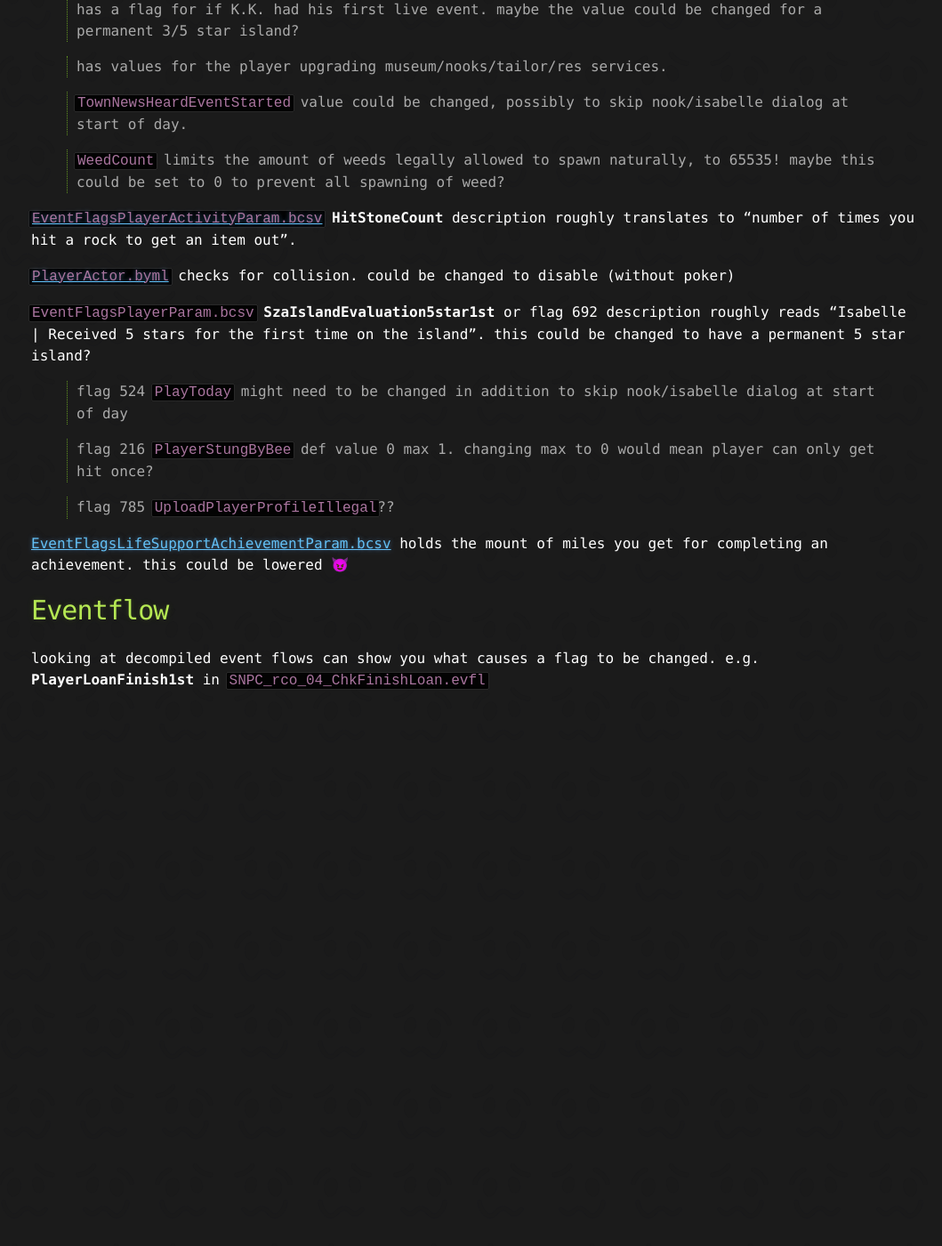
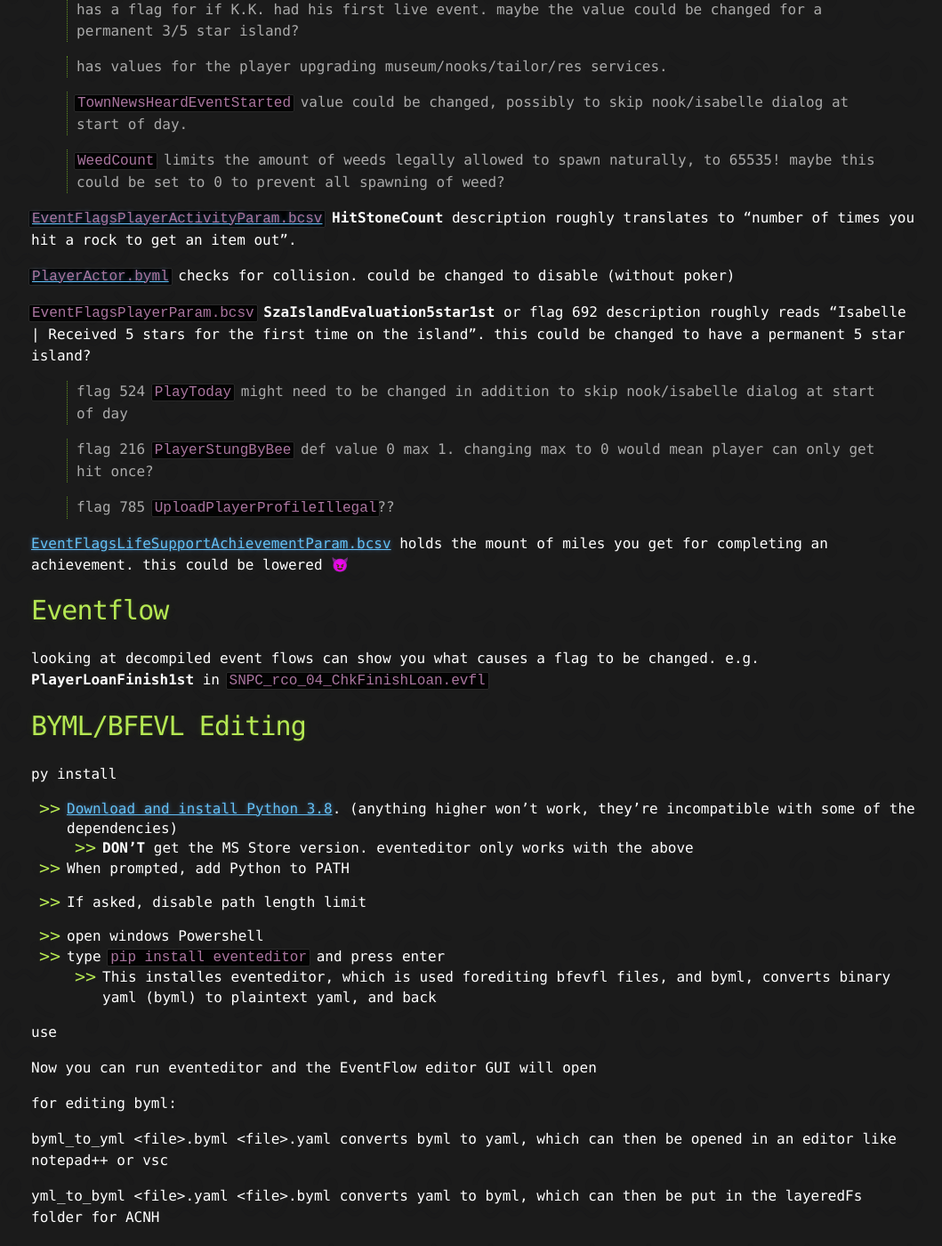
Before and after one commit to inconsistent-dg/AC-Modding, a Jekyll site: the page built from ACNH/mods/slay.md, in a window 1280 px wide and 1400 px high, scrolled down 1023 px. Shown: the whole window at 89% size, without its empty margins (105-1164 px from the left). Built offline with Jekyll 4.4.1, drawn with Linux system fonts in a browser that asks for light colours; our own code applies the rules of GitHub Pages for plain Markdown files; before the commit the page ends 1820 px from its top, so only the background shows below that.

Commit message:
BYML/BFEVL editing
but will be worked on later for its own page (to add screenshots and more)

```diff
--- a/ACNH/mods/slay.md
+++ b/ACNH/mods/slay.md
@@ -58,3 +58,26 @@ EventFlagsHouseParam.bcsv
 # Eventflow
 
 looking at decompiled event flows can show you what causes a flag to be changed. e.g. **PlayerLoanFinish1st** in `SNPC_rco_04_ChkFinishLoan.evfl`
+
+# BYML/BFEVL Editing
+
+py install
+
+- [Download and install Python 3.8](https://www.python.org/ftp/python/3.8.6/python-3.8.6-amd64.exe). (anything higher won't work, they're incompatible with some of the dependencies)
+  - **DON'T** get the MS Store version. eventeditor only works with the above
+- When prompted, add Python to PATH
+- If asked, disable path length limit
+
+- open windows Powershell
+- type `pip install eventeditor` and press enter
+  - This installes eventeditor, which is used forediting bfevfl files, and byml, converts binary yaml (byml) to plaintext yaml, and back
+
+use
+
+Now you can run eventeditor and the EventFlow editor GUI will open
+
+for editing byml:
+
+byml_to_yml \<file>.byml \<file>.yaml converts byml to yaml, which can then be opened in an editor like notepad++ or vsc
+
+yml_to_byml \<file>.yaml \<file>.byml converts yaml to byml, which can then be put in the layeredFs folder for ACNH
```
